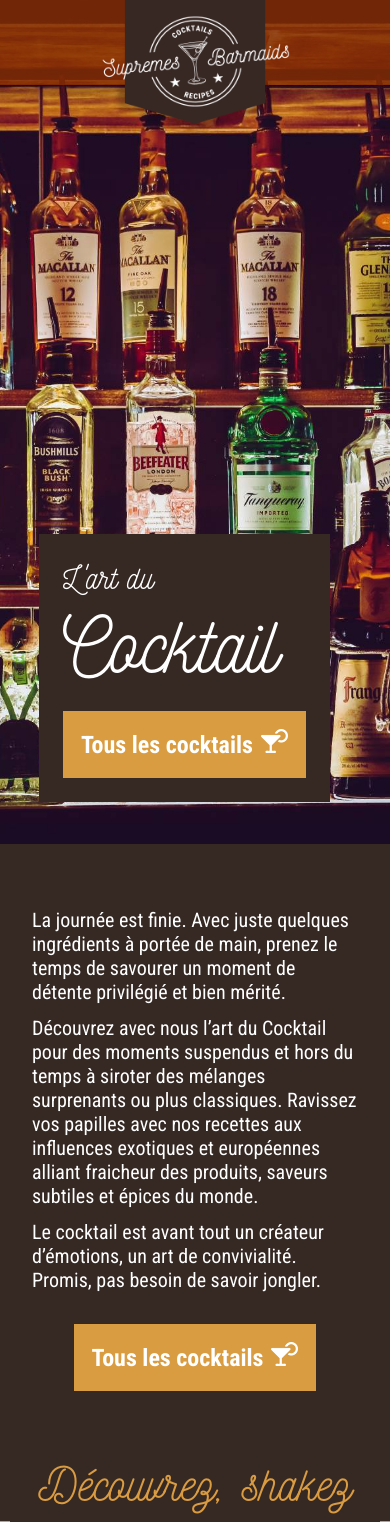
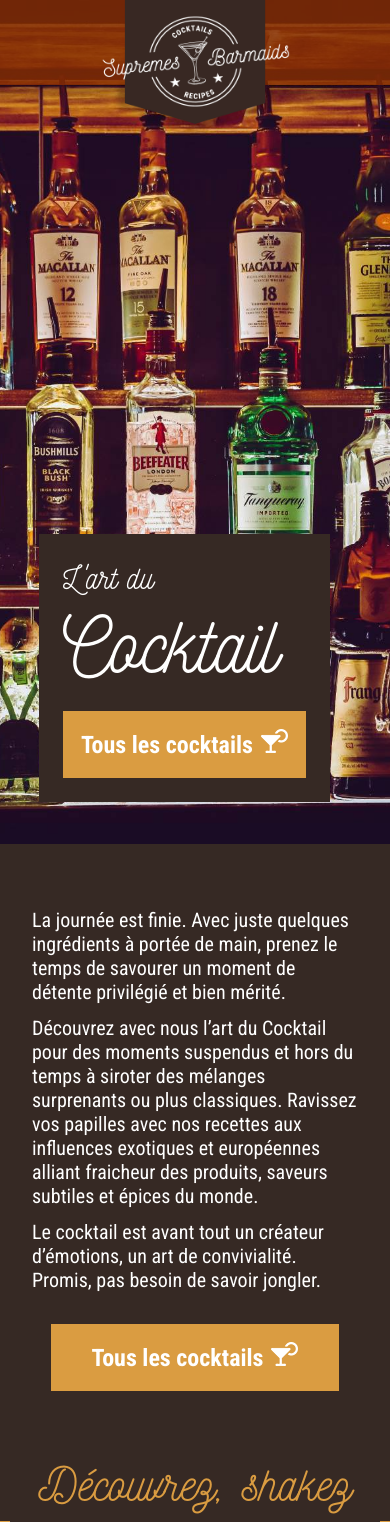
Before and after one commit to WildCodeSchool/2022-09-JS-Paris-project-2-TheSupremesBarmaids, a React (Vite) app in the folder frontend/: page / in a window 390 px wide. Shown: the top 1522 px of the page. Built offline with nearby package versions, Linux system fonts and the light colour scheme.

Commit message:
creation of componant RandomLink with responsive style

```diff
--- a/frontend/src/Styles/App.css
+++ b/frontend/src/Styles/App.css
@@ -269,7 +269,7 @@
 
 @font-face {
   font-family: "Nickainley";
-  src: url("/public/font/Nickainley-Normal.woff2") format("woff2"), url("/public/font/Nickainley-Normal.woff") format("woff");
+  src: url("/font/Nickainley-Normal.woff2") format("woff2"), url("/font/Nickainley-Normal.woff") format("woff");
 }
 html {
   box-sizing: border-box;
@@ -323,6 +323,7 @@
   font-size: 1.5rem;
   color: #ffffff;
   padding: 1rem;
+  text-align: center;
   text-decoration: none;
 }
 .buttonType__text, .buttonType__icon {
@@ -1075,7 +1076,7 @@
 .edito__intro p:first-child {
   margin-top: 0;
 }
-.edito__intro + .edito__listLink {
+.edito__intro + .edito__wrappLink {
   margin-top: 2rem;
 }
 .edito .linedTitle {
@@ -1088,9 +1089,35 @@
   margin-top: 0.75rem;
   line-height: 1.5rem;
 }
-.edito__listLink {
-  text-align: center;
+.edito__wrappLink {
+  display: flex;
   margin-top: 3rem;
+}
+@media screen and (max-width: 767px) {
+  .edito__wrappLink {
+    flex-direction: column;
+    align-items: center;
+  }
+}
+@media screen and (min-width: 768px) {
+  .edito__wrappLink {
+    justify-content: center;
+  }
+}
+@media screen and (max-width: 767px) {
+  .edito__wrappLink .buttonType {
+    width: 18rem;
+  }
+}
+@media screen and (min-width: 768px) {
+  .edito__wrappLink .buttonType:not(:first-child) {
+    margin-left: 3rem;
+  }
+}
+@media screen and (max-width: 767px) {
+  .edito__wrappLink .buttonType:not(:first-child) {
+    margin-top: 3rem;
+  }
 }
 
 .editoBlock {
--- a/frontend/src/Styles/elements/_link.scss
+++ b/frontend/src/Styles/elements/_link.scss
@@ -13,6 +13,7 @@
   font-size: $textMD;
   color: $colorWhite;
   padding: 1rem;
+  text-align: center;
   text-decoration: none;
 
   &__text,
--- a/frontend/src/Styles/generic/_base.scss
+++ b/frontend/src/Styles/generic/_base.scss
@@ -1,7 +1,7 @@
 @font-face {
   font-family: "Nickainley";
-  src: url("/public/font/Nickainley-Normal.woff2") format("woff2"),
-    url("/public/font/Nickainley-Normal.woff") format("woff");
+  src: url("/font/Nickainley-Normal.woff2") format("woff2"),
+    url("/font/Nickainley-Normal.woff") format("woff");
 }
 
 html {
--- a/frontend/src/Styles/objects/_editorial.scss
+++ b/frontend/src/Styles/objects/_editorial.scss
@@ -12,7 +12,7 @@
       margin-top: 0;
     }
 
-    + .edito__listLink {
+    + .edito__wrappLink {
       margin-top: 2rem;
     }
   }
@@ -30,9 +30,35 @@
     line-height: 1.5rem;
   }
 
-  &__listLink {
-    text-align: center;
+  &__wrappLink {
+    //text-align: center;
+    display: flex;
     margin-top: 3rem;
+
+    @media screen and (max-width: 767px) {
+      flex-direction: column;
+      align-items: center;
+    }
+
+    @media screen and (min-width: 768px) {
+      justify-content: center;
+    }
+
+    .buttonType {
+      @media screen and (max-width: 767px) {
+        width: 18rem;
+      }
+
+      &:not(:first-child) {
+        @media screen and (min-width: 768px) {
+          margin-left: 3rem;
+        }
+
+        @media screen and (max-width: 767px) {
+          margin-top: 3rem;
+        }
+      }
+    }
   }
 }
 
--- a/frontend/src/components/Logo.jsx
+++ b/frontend/src/components/Logo.jsx
@@ -1,7 +1,7 @@
 function Logo() {
   return (
     <img
-      src="/public/logos/Logo-Supremes-withBackground-coffee-blackShadow2.png"
+      src="/logos/Logo-Supremes-withBackground-coffee-blackShadow2.png"
       alt="Logo Supremes Barmaids"
     />
   );
--- /dev/null
+++ b/frontend/src/components/RandomLink.jsx
@@ -0,0 +1,12 @@
+import { Link } from "react-router-dom";
+
+function RandomLink() {
+  return (
+    <Link to="/recipe/margarita" className="buttonType">
+      <span className="buttonType__text">On choisit pour vous ?</span>
+      <span className="buttonType__icon" />
+    </Link>
+  );
+}
+
+export default RandomLink;
--- /dev/null
+++ b/frontend/src/pages/Home/DoubleLink.jsx
@@ -0,0 +1,13 @@
+import ListLink from "../../components/ListLink";
+import RandomLink from "../../components/RandomLink";
+
+function DoubleLink() {
+  return (
+    <div className="edito__wrappLink">
+      <ListLink />
+      <RandomLink />
+    </div>
+  );
+}
+
+export default DoubleLink;
--- a/frontend/src/pages/Home/Editorial.jsx
+++ b/frontend/src/pages/Home/Editorial.jsx
@@ -4,13 +4,14 @@
 import Section2 from "./Section2";
 import Section3 from "./Section3";
 import ListLink from "../../components/ListLink";
+import DoubleLink from "./DoubleLink";
 
 function Editorial() {
   return (
     <div className="edito containerType1">
       <Intro />
 
-      <div className="edito__listLink">
+      <div className="edito__wrappLink">
         <ListLink />
       </div>
 
@@ -22,9 +23,7 @@
       <Section2 />
       <Section3 />
 
-      <div className="edito__listLink">
-        <ListLink />
-      </div>
+      <DoubleLink />
     </div>
   );
 }
--- a/frontend/src/pages/List/SearchBar.jsx
+++ b/frontend/src/pages/List/SearchBar.jsx
@@ -55,7 +55,7 @@
         type="submit"
         onClick={handleSubmitClick}
       >
-        <img src="/public/icones/searchColorLeather.svg" alt="searchIcon" />
+        <img src="/icones/searchColorLeather.svg" alt="searchIcon" />
       </button>
     </form>
   );
```
Also changed, not shown: 1 other file (tests, documents, lock files or other folders).
